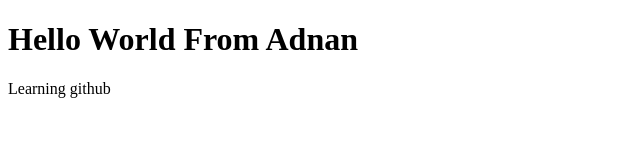
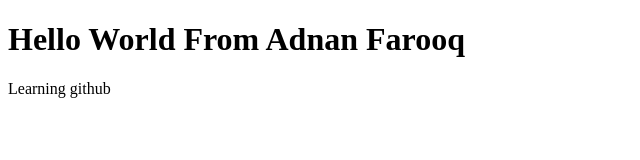
Before and after one commit to m-adnan-farooq/bootcamp2020, a plain HTML site: page index.html in a window 1280 px wide. Shown: the whole page, without its empty margins (0-640 px from the left). Drawn offline with Linux system fonts and the light colour scheme.

Commit message:
Update index.html

```diff
--- a/index.html
+++ b/index.html
@@ -7,7 +7,7 @@
 </head>
 <body>
     <div>
-        <h1>Hello World From Adnan</h1>
+        <h1>Hello World From Adnan Farooq</h1>
         <p>Learning github</p>
     </div>
 </body>
```
